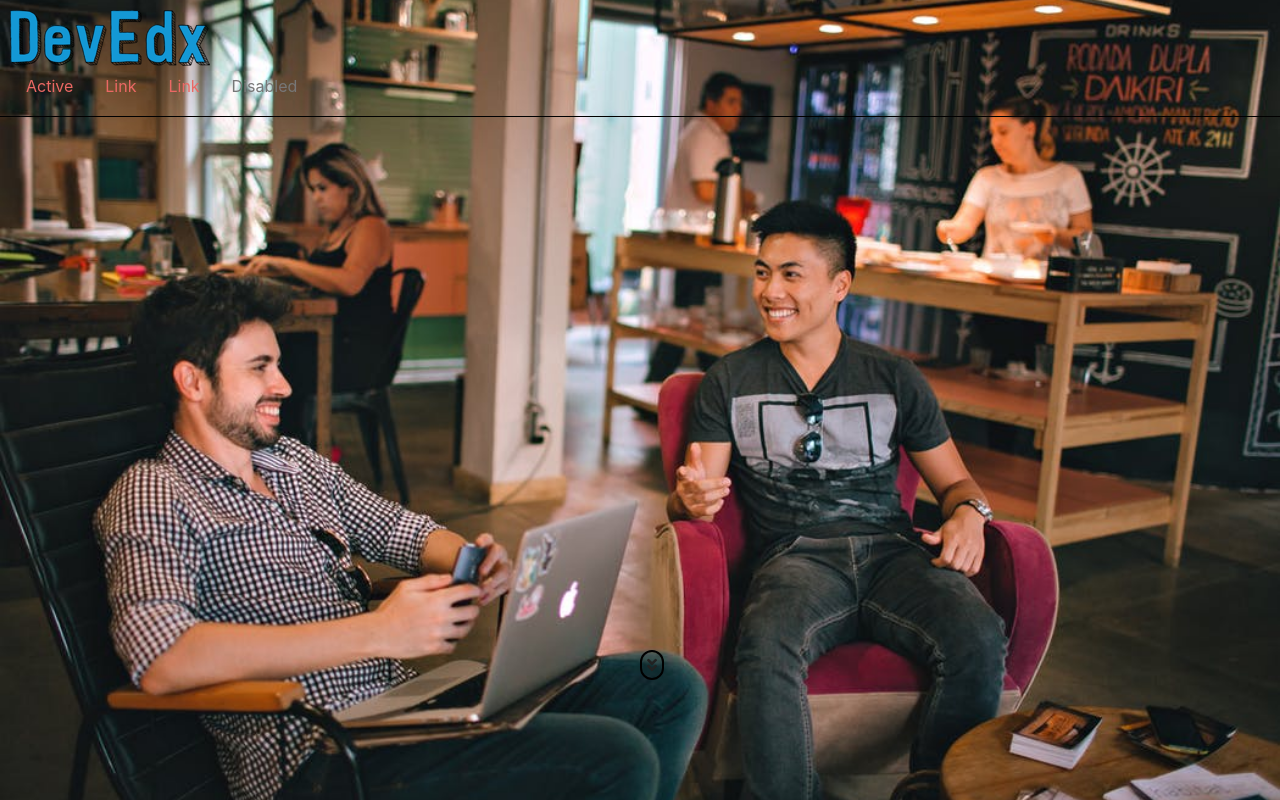
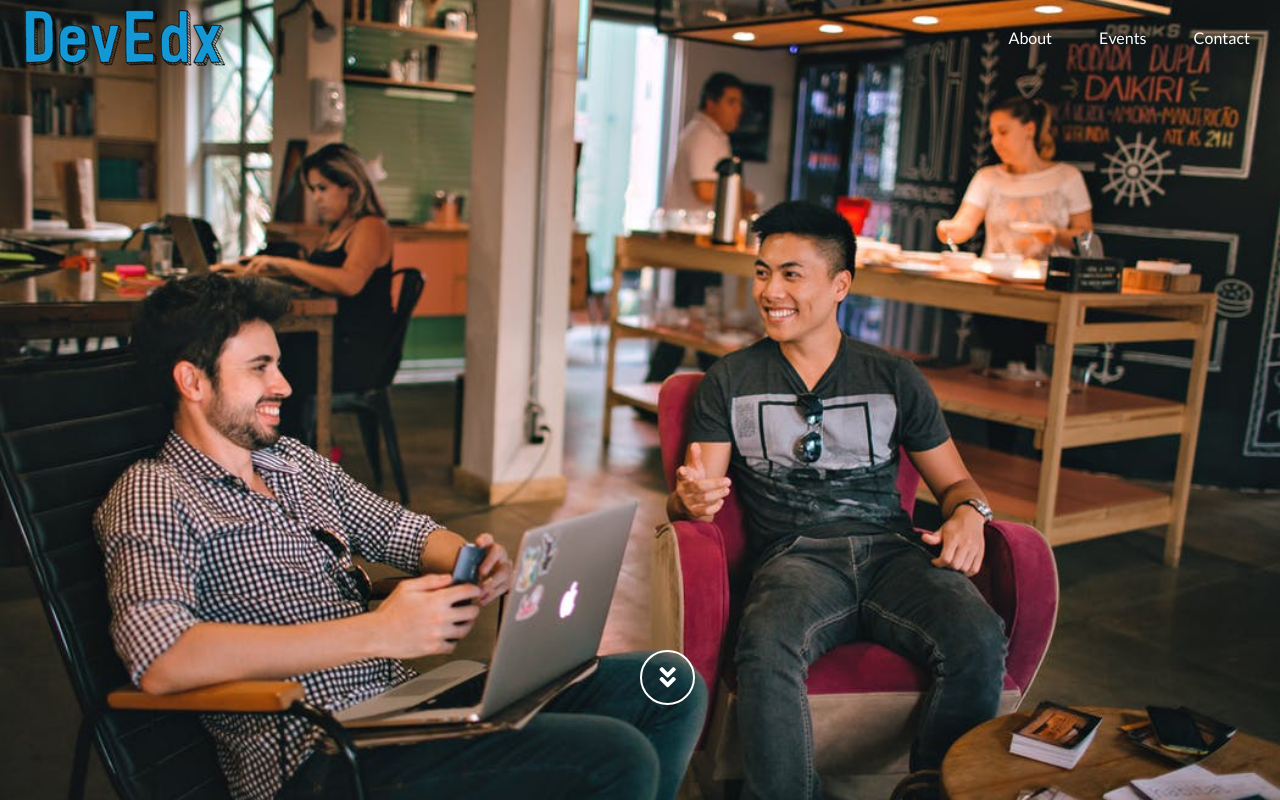
Before and after one commit to SashaPatsel/devEdx, a plain HTML site: page index.html in a window 1280 px wide. Drawn offline with nearby package versions, Linux system fonts and the light colour scheme; a web font is replaced by a local one.

Commit message:
scroll-down icon

```diff
--- a/assets/css/style.css
+++ b/assets/css/style.css
@@ -1,27 +1,41 @@
 body {
   background: url("../images/background1.png") no-repeat fixed center ;
   background-size: cover;
+  font-family: 'Lato', sans-serif;
 }
 
 .nav-logo {
   /* background-color: rgba(255,255,255,0.5) */
+  margin-left: 15px;
+}
+
+.nav-link {
+  margin-top: 8px;
+  color: white;
+  margin-left: 15px;
 }
 
 .dev-ed-nav {
-  border-bottom: solid black 1px;
+
   padding: 10px;
   margin-bottom: 15px;
 }
 
-.dev-ed-car {
-  height: 1px;
-}
-
 .to-about {
+  color: white;
   position: absolute;
   top: 650px;
   left: 50%;
-  border: solid black 2px;
-  border-radius: 20px;
-  padding: 5px;
+  border: solid white 2px;
+  border-radius: 30px;
+  padding: 12px 5px 5px 5px;
+  font-size: 26px;
+  width: 55px;
+  height: 55px;
+  text-align: center;
 }
+
+.to-about:hover {
+  background-color: rgba(255,255,255,0.4);
+  transition: .5s;
+}
--- a/index.html
+++ b/index.html
@@ -7,35 +7,40 @@
   <meta name="theme-color" content="#000000">
 
   <link rel="stylesheet" href="https://cdnjs.cloudflare.com/ajax/libs/bootswatch/4.0.0/journal/bootstrap.min.css" />
+  <link href="https://fonts.googleapis.com/css?family=Lato" rel="stylesheet">
   <link rel="stylesheet" href="./assets/css/style.css" />
   <title>DevEdx</title>
 </head>
 
 <body>
   <nav class="dev-ed-nav">
+    <div class="row">
+      <div class="col-md-3">
         <a href="./index.html" class="nav-logo">
           <img src="./assets/images/logo.png">
         </a>
+      </div>
+      <div class="col-md-6"></div>
+      <div class="col-md-3">
         <ul class="nav">
           <li class="nav-item">
-          <a class="nav-link active" href="#">Active</a>
+            <a class="nav-link active" href="#">About</a>
           </li>
           <li class="nav-item">
-          <a class="nav-link" href="#">Link</a>
+            <a class="nav-link" href="#">Events</a>
           </li>
           <li class="nav-item">
-          <a class="nav-link" href="#">Link</a>
-        </li>
-        <li class="nav-item">
-          <a class="nav-link disabled" href="#">Disabled</a>
+            <a class="nav-link" href="#">Contact</a>
           </li>
         </ul>
+      </div>
+    </div>
   </nav>
   <div class="container">
 
   </div>
 
-  <a>
+  <a href="#">
     <i class="fa fa-angle-double-down animated to-about"></i>
   </a>
 
```
Also changed, not shown: 1 other file. Lines whose indentation alone changed are shown as unchanged.
